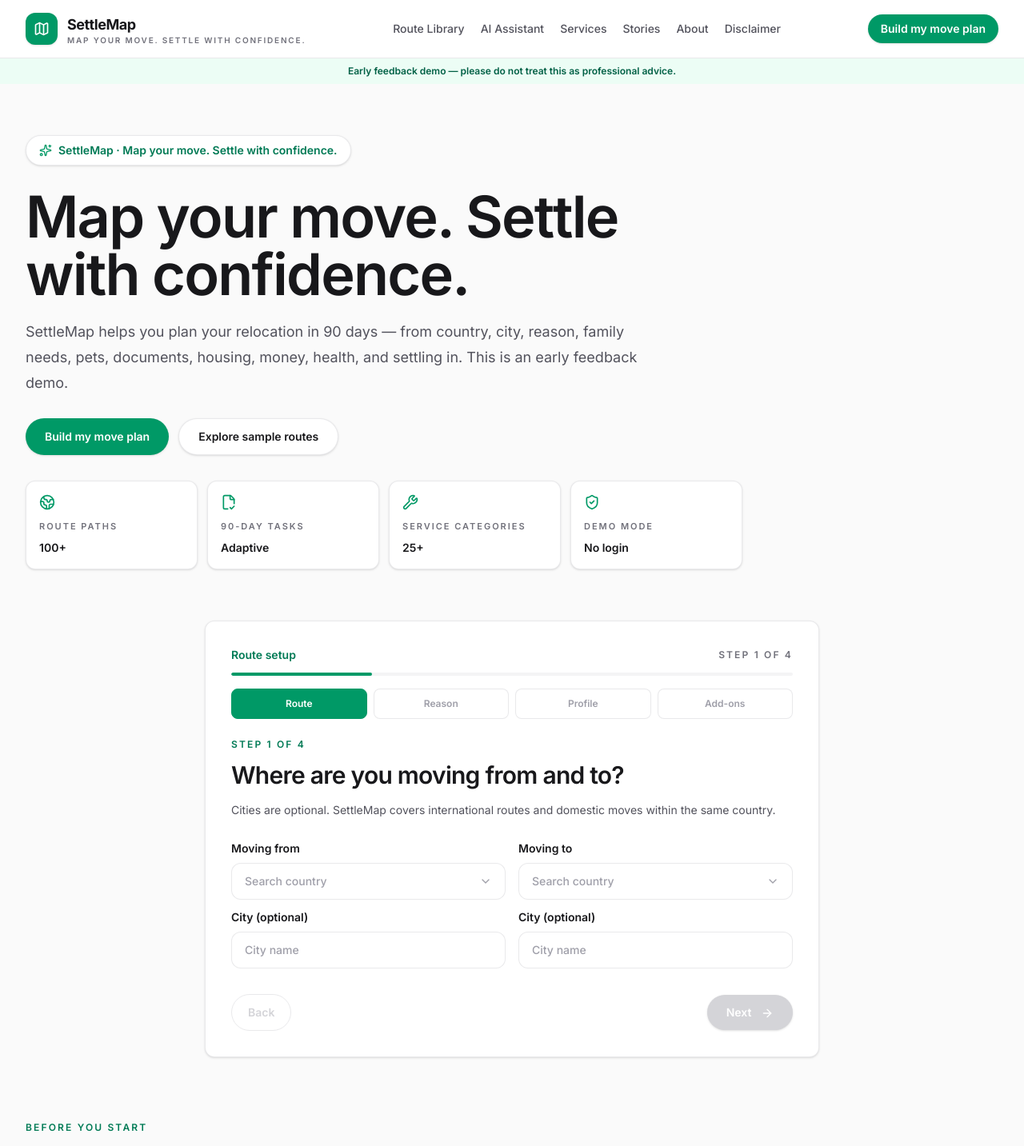
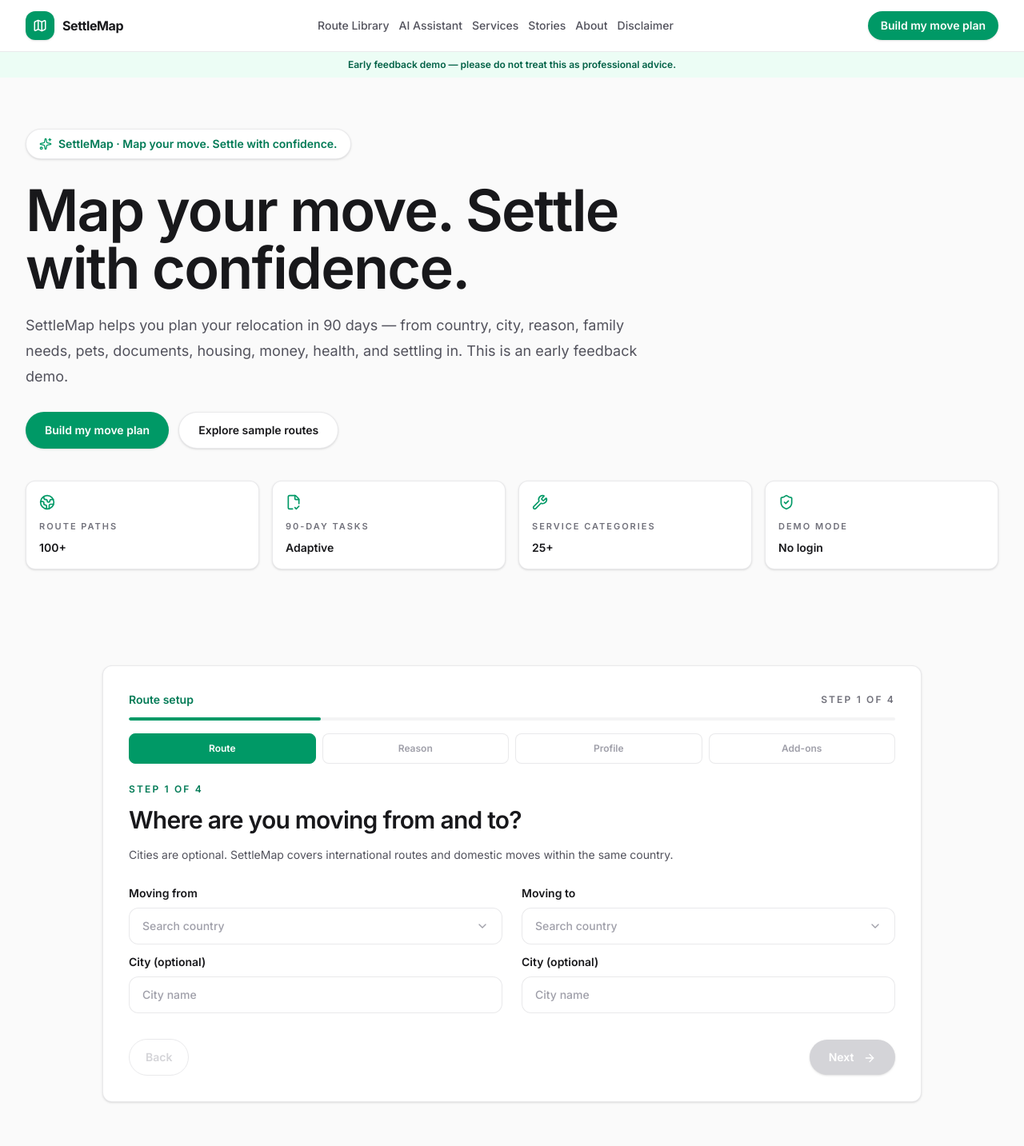
Before and after one commit to salestradzlah-code/videshflow-demo, a Next.js app: page / in a window 1280 px wide. Shown: the top 1433 px of the page at 80% size. Built offline with nearby package versions, Linux system fonts and the light colour scheme.

Commit message:
V7.1 public feedback readiness polish

```diff
--- a/src/app/privacy/page.tsx
+++ b/src/app/privacy/page.tsx
@@ -1,5 +1,4 @@
 import type { Metadata } from "next";
-import { CONTACT_EMAIL } from "@/lib/constants";
 
 export const metadata: Metadata = {
   title: "Privacy Policy",
@@ -12,7 +11,7 @@
   { title: "What not to share", text: "Do not share passport numbers, identification numbers, bank details, exact address, employer confidential information, child sensitive details, or private medical information." },
   { title: "Provider connection consent", text: "SettleMap should only connect users with providers where the user has agreed to be contacted or has asked for service options." },
   { title: "Anonymized stories", text: "Contributor stories may be edited, shortened, anonymized, and converted into practical relocation guidance with appropriate permission." },
-  { title: "Contact", text: `For privacy questions, contact ${CONTACT_EMAIL}. This is a placeholder email until the production contact channel is finalized.` },
+  { title: "Contact", text: "For privacy questions, use the feedback form to contact us during this early demo." },
 ];
 
 export default function PrivacyPage() {
--- a/src/components/Footer.tsx
+++ b/src/components/Footer.tsx
@@ -1,5 +1,5 @@
 import Link from "next/link";
-import { DISCLAIMER_SHORT } from "@/lib/constants";
+import { DISCLAIMER_SHORT, TALLY_FORM_URL } from "@/lib/constants";
 
 const exploreLinks = [
   { href: "/#route-selector", label: "Build My Move Plan" },
@@ -8,7 +8,6 @@
   { href: "/get-help", label: "Get Help" },
   { href: "/services", label: "Services Directory" },
   { href: "/reference-links", label: "Reference Links" },
-  { href: "/share-story", label: "Feedback" },
 ];
 
 const planningLinks = [
@@ -47,6 +46,9 @@
                 {link.label}
               </Link>
             ))}
+            <a href={TALLY_FORM_URL} target="_blank" rel="noopener noreferrer" className="hover:text-white">
+              Feedback
+            </a>
           </div>
         </div>
         <div>
--- a/src/components/Header.tsx
+++ b/src/components/Header.tsx
@@ -13,19 +13,19 @@
 export function Header() {
   return (
     <header className="sticky top-0 z-50 border-b border-zinc-200/80 bg-white/90 backdrop-blur">
-      <div className="mx-auto flex max-w-7xl items-center justify-between px-4 py-4 sm:px-6 lg:px-8">
-        <Link href="/" className="group flex items-center gap-3 text-zinc-900">
-          <span className="relative flex h-10 w-10 items-center justify-center rounded-xl bg-emerald-600 text-white shadow-sm">
-            <Map className="h-5 w-5" aria-hidden="true" />
+      <div className="mx-auto flex max-w-7xl items-center justify-between gap-3 px-4 py-3.5 sm:px-6 lg:px-8">
+        <Link href="/" className="group flex shrink-0 items-center gap-2.5 text-zinc-900">
+          <span className="relative flex h-9 w-9 items-center justify-center rounded-xl bg-emerald-600 text-white shadow-sm">
+            <Map className="h-4.5 w-4.5" aria-hidden="true" />
           </span>
           <span className="leading-none">
-            <span className="block text-lg font-bold tracking-tight">SettleMap</span>
-            <span className="hidden text-[10px] font-semibold uppercase tracking-[0.18em] text-zinc-500 sm:block">
+            <span className="block text-base font-bold tracking-tight">SettleMap</span>
+            <span className="hidden text-[10px] font-semibold uppercase tracking-[0.18em] text-zinc-500 2xl:block">
               Map your move. Settle with confidence.
             </span>
           </span>
         </Link>
-        <nav className="hidden items-center gap-5 text-sm font-medium text-zinc-600 lg:flex">
+        <nav className="hidden min-w-0 flex-1 items-center justify-center gap-3 text-sm font-medium whitespace-nowrap text-zinc-600 xl:flex">
           {navItems.map((item) => (
             <Link key={item.href} href={item.href} className="transition-colors duration-200 hover:text-emerald-700">
               {item.label}
@@ -34,7 +34,7 @@
         </nav>
         <Link
           href="/#route-selector"
-          className="rounded-full bg-emerald-600 px-4 py-2 text-sm font-semibold text-white shadow-sm transition-all duration-200 ease-in-out hover:bg-emerald-700"
+          className="shrink-0 whitespace-nowrap rounded-full bg-emerald-600 px-3.5 py-2 text-sm font-semibold text-white shadow-sm transition-all duration-200 ease-in-out hover:bg-emerald-700 sm:px-4"
         >
           Build my move plan
         </Link>
--- a/src/components/WaitlistForm.tsx
+++ b/src/components/WaitlistForm.tsx
@@ -2,19 +2,13 @@
 
 export function WaitlistForm() {
   return (
-    <form action={WAITLIST_FORM_URL} method="POST" className="mx-auto mt-8 flex max-w-xl flex-col gap-3 rounded-3xl bg-white p-3 shadow-sm sm:flex-row">
-      <label htmlFor="email" className="sr-only">Email address</label>
-      <input
-        id="email"
-        name="email"
-        type="email"
-        required
-        placeholder="Enter your email for early access"
-        className="min-h-12 flex-1 rounded-2xl border border-slate-200 px-4 text-sm outline-none focus:border-[#123638]"
-      />
-      <button type="submit" className="rounded-2xl bg-[#123638] px-6 py-3 text-sm font-semibold text-white hover:bg-[#0c2829]">
-        Join waitlist
-      </button>
-    </form>
+    <a
+      href={WAITLIST_FORM_URL}
+      target="_blank"
+      rel="noopener noreferrer"
+      className="mx-auto mt-8 flex max-w-xl items-center justify-center rounded-3xl bg-[#123638] p-4 text-center text-sm font-semibold text-white shadow-sm hover:bg-[#0c2829]"
+    >
+      Join the early access list
+    </a>
   );
 }
--- a/src/components/settlemap/RouteWizard.tsx
+++ b/src/components/settlemap/RouteWizard.tsx
@@ -159,8 +159,8 @@
     <div className="min-h-screen bg-zinc-50 text-zinc-900">
       <Hero />
 
-      <section id="route-selector" className="px-4 pb-10 sm:px-6 lg:px-8">
-        <div className="mx-auto max-w-3xl rounded-xl border border-zinc-200/80 bg-white p-6 shadow-sm sm:p-8">
+      <section id="route-selector" className="px-4 pb-10 pt-2 sm:px-6 lg:px-8">
+        <div className="mx-auto mt-8 max-w-5xl rounded-xl border border-zinc-200/80 bg-white p-6 shadow-sm sm:p-8 lg:mt-12">
           {!showDashboard ? (
             <>
               <StepProgress step={step} totalSteps={4} labels={WIZARD_STEPS} />
@@ -171,7 +171,7 @@
                   title="Where are you moving from and to?"
                   description="Cities are optional. SettleMap covers international routes and domestic moves within the same country."
                 >
-                  <div className="grid gap-4 sm:grid-cols-2">
+                  <div className="grid gap-6 sm:grid-cols-2">
                     <div className="space-y-3">
                       <SearchableSelect
                         label="Moving from"
@@ -358,7 +358,8 @@
               Explore sample routes
             </button>
           </div>
-          <div className="mt-8 grid gap-3 sm:grid-cols-4">
+        </div>
+        <div className="mt-10 grid gap-4 sm:grid-cols-2 lg:grid-cols-4">
           {platformStats.map((stat) => (
             <div key={stat.label} className="rounded-xl border border-zinc-200/80 bg-white p-4 shadow-sm">
               <stat.icon className="mb-3 h-5 w-5 text-emerald-600" />
@@ -366,7 +367,6 @@
               <p className="mt-2 text-sm font-semibold text-zinc-900">{stat.value}</p>
             </div>
           ))}
-          </div>
         </div>
       </div>
     </section>
--- a/src/lib/constants.ts
+++ b/src/lib/constants.ts
@@ -1,15 +1,18 @@
 export const SITE_NAME = "SettleMap";
-// No new domain has been purchased or connected. This stays the existing Vercel demo URL
-// until the user explicitly approves a domain change.
-export const SITE_URL = "https://videshflow-demo.vercel.app";
+export const SITE_URL = "https://settlemap-demo.vercel.app";
 
-// Replace these with real Tally, Typeform, or CRM URLs later.
+// Live feedback channel for the early public demo. All feedback and waitlist CTAs point here.
+export const TALLY_FORM_URL = "https://tally.so/r/Pd46qP";
+export const WAITLIST_FORM_URL = TALLY_FORM_URL;
+
+// Help and partner intake forms are not yet connected to a backend.
 // Until then, they point to safe internal fallback sections so users never hit broken external links.
 export const STORY_FORM_URL = "#story-form-coming-soon";
 export const HELP_FORM_URL = "#help-form-coming-soon";
 export const PARTNER_FORM_URL = "#partner-form-coming-soon";
-export const WAITLIST_FORM_URL = "https://formspree.io/f/REPLACE_ME";
-export const CONTACT_EMAIL = "hello@settlemap.app";
+
+// No fake contact inbox is shown publicly. Use the feedback form instead.
+export const CONTACT_NOTE = "Use the feedback form to contact us during this early demo.";
 
 export const DISCLAIMER_SHORT =
   "SettleMap is an early feedback prototype, not a finished product. It does not provide legal, immigration, tax, financial, medical, insurance, housing, school admission, travel, pet import, or vendor advice. Always verify current requirements with official sources and qualified professionals.";
```
Also changed, not shown: src/app/share-story/ShareStoryClient.tsx (+12 -4 lines), 1 other file (tests, documents, lock files or other folders). Lines whose indentation alone changed are shown as unchanged.
